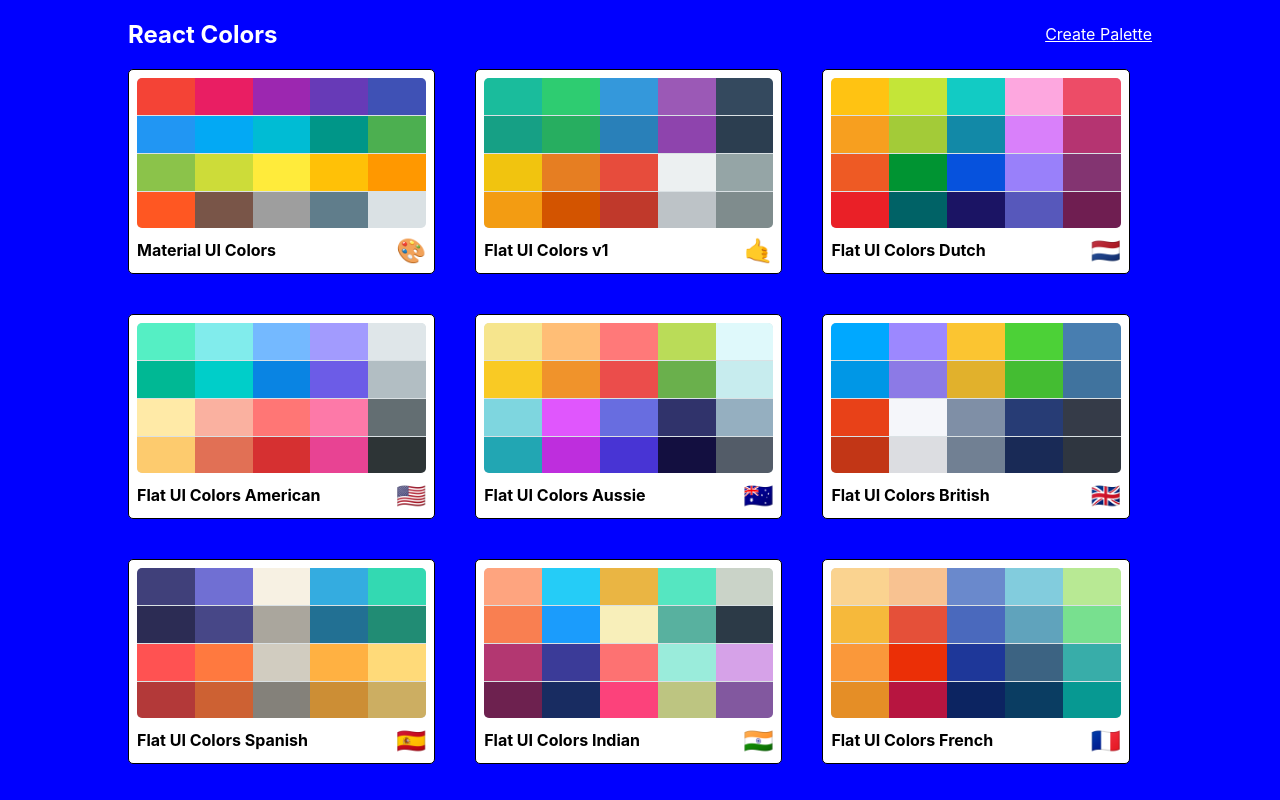
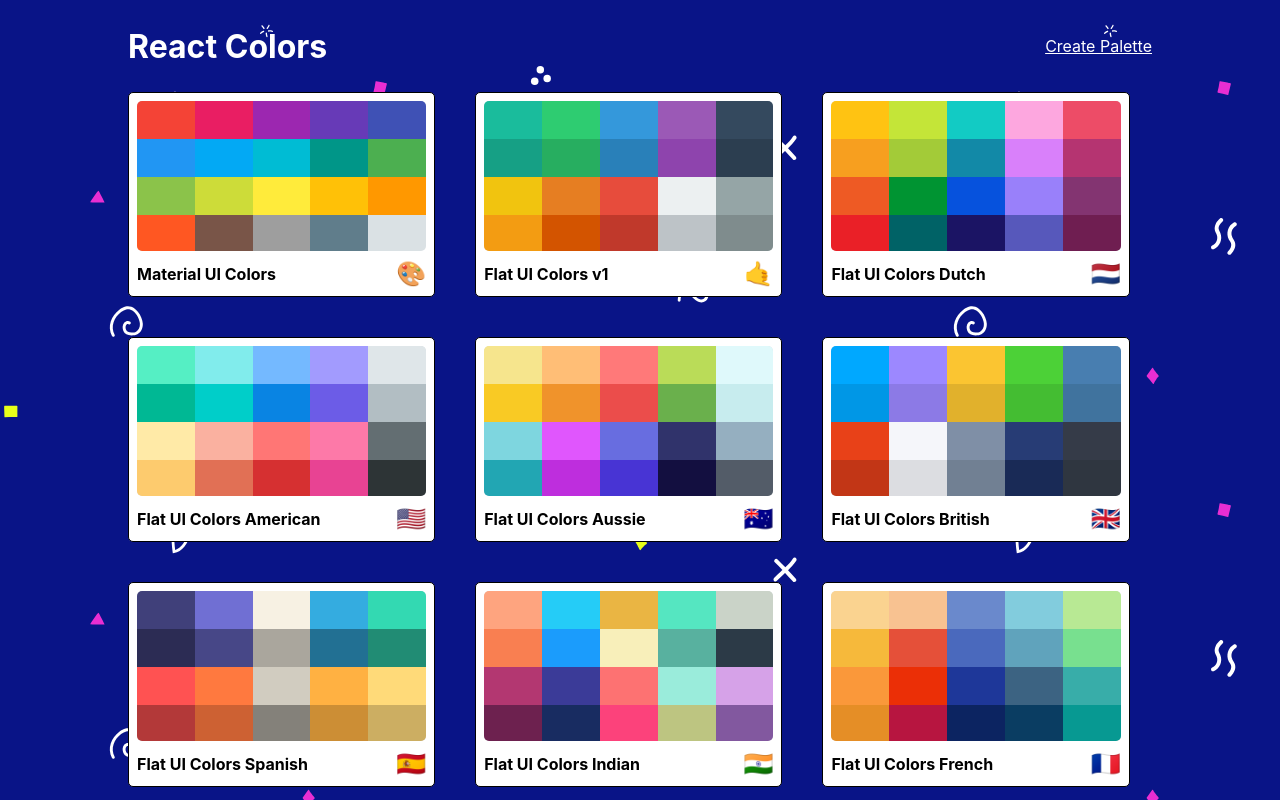
Before and after one commit to shownola/color-gen, a React (Create React App) app: page / in a window 1280 px wide. Built offline with nearby package versions, Linux system fonts and the light colour scheme; the HTML template or start-up script is replaced by a standard one.

Commit message:
Add SVG background

```diff
--- a/src/PaletteList.js
+++ b/src/PaletteList.js
@@ -17,7 +17,7 @@
       <div className={classes.root}>
         <div className={classes.container}>
           <nav className={classes.nav}>
-            <h1>React Colors </h1>
+            <h1 className={classes.heading}>React Colors </h1>
             <Link to="/palette/new">Create Palette</Link>
           </nav>
           <div className={classes.palettes}>
--- a/src/styles/PaletteListStyles.js
+++ b/src/styles/PaletteListStyles.js
@@ -1,12 +1,20 @@
 import sizes from './sizes';
+import bg from './bg.svg';
 
 export default {
   root: {
-    backgroundColor: 'blue',
     height: '100vh',
     display: 'flex',
     alignItems: 'flex-start',
-    justifyContent: 'center'
+    justifyContent: 'center',
+    backgroundColor: '#091487',
+    /* background by SVGBackgrounds.com */
+    backgroundImage: `url(${bg})`,
+    overflow: 'scroll'
+
+  },
+  heading: {
+    fontSize: '2rem'
   },
   container: {
     width: '50%',
```
Also changed, not shown: src/styles/bg.svg (added).
